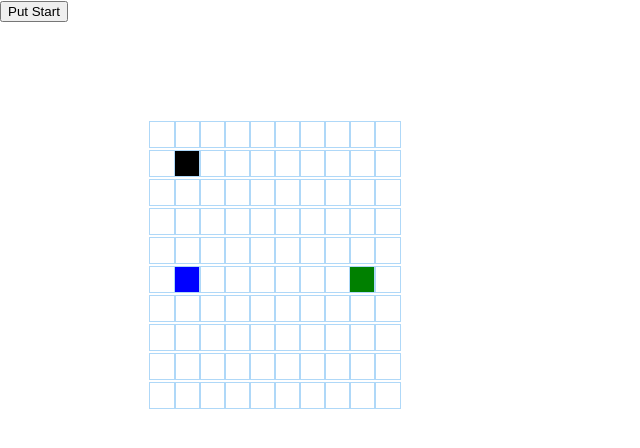
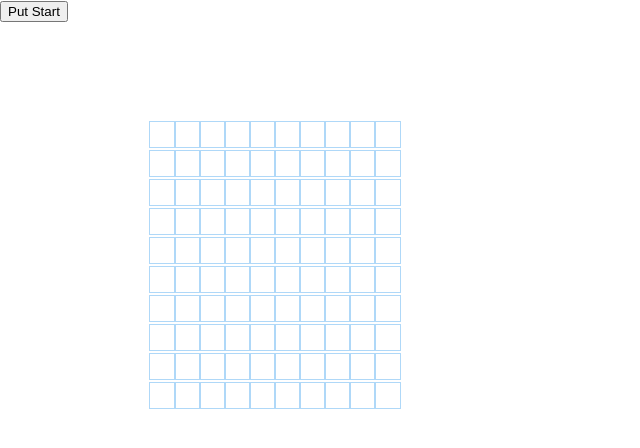
Before and after one commit to borsym/Algorithms-illustration, a React (Create React App) app in the folder algorithms/: page / in a window 1280 px wide. Shown: the top 448 px of the page, without its empty margins (0-640 px from the left). Built offline with nearby package versions, Linux system fonts and the light colour scheme.

Commit message:
upgrade the grid

```diff
--- a/algorithms/src/Algorithms/Algorithms.jsx
+++ b/algorithms/src/Algorithms/Algorithms.jsx
@@ -1,6 +1,14 @@
 import React, { Component } from "react";
 import "./Algorithms.css";
 import Node from "./Node";
+
+const ROWS_NUMBER = 10;
+const COLMS_NUMBER = 10;
+
+const NODE_START_X = 0;
+const NODE_START_Y = 0;
+const NODE_END_X = ROWS_NUMBER - 1;
+const NODE_END_Y = COLMS_NUMBER - 1;
 
 class Algorithms extends Component {
   state = {
@@ -9,25 +17,40 @@ class Algorithms extends Component {
 
   //miutan minden lerendelodik meghivodik automatikus a metodus a react altal
   //After all the elemnts of the page is rendered, this method is called
+  //componentDidMount() {
+  //  const grid = [];
+  //  for (let i = 0; i < ROWS_NUMBER; i++) {
+  //    const currentRow = [];
+  //    for (let j = 0; j < COLMS_NUMBER; j++) {
+  //      currentRow.push({ i, j });
+  //    }
+  //    grid.push(currentRow);
+  //  }
+  //
+  //  this.setState({ grid });
+  //}
   componentDidMount() {
-    // making the grid
-    const grid = [];
-    for (let i = 0; i < 10; i++) {
-      const currentRow = [];
-      for (let j = 0; j < 10; j++) {
-        currentRow.push({ i, j });
+    this.initializeGrid();
+  }
+
+  initializeGrid = () => {
+    const grid = new Array(COLMS_NUMBER);
+    for (let i = 0; i < COLMS_NUMBER; i++) {
+      grid[i] = new Array(ROWS_NUMBER);
+      for (let j = 0; j < ROWS_NUMBER; j++) {
+        grid[i][j] = new Spot(i, j);
       }
-      grid.push(currentRow);
     }
+    this.setState({ grid });
+  };
 
-    this.setState({ grid });
-  }
   Clicked() {
     console.log("put start");
   }
 
   render() {
     const { grid } = this.state;
+    console.log(grid);
     //console.log(grid);
     return (
       <div>
@@ -35,18 +58,20 @@ class Algorithms extends Component {
         <div className="grid">
           {grid.map((row, rowIndex) => {
             return (
-              // sajat key-el kell rendelkeznie a sornak és a soron belüli elemnek az azonosításhoz
               <div key={rowIndex}>
-                {row.map((node, nodeIndex) => (
-                  <Node
-                    key={nodeIndex}
-                    x={rowIndex}
-                    y={nodeIndex}
-                    wall={nodeIndex === 1 && rowIndex === 1}
-                    start={nodeIndex === 1 && rowIndex === 5}
-                    end={nodeIndex === 8 && rowIndex === 5}
-                  ></Node>
-                ))}
+                {row.map((node, nodeIndex) => {
+                  const { x, y, isWall, isStart, isEnd } = node;
+                  return (
+                    <Node
+                      key={nodeIndex}
+                      x={x}
+                      y={y}
+                      isWall={isWall}
+                      isStart={isStart}
+                      isEnd={isEnd}
+                    ></Node>
+                  );
+                })}
               </div>
             );
           })}
@@ -57,3 +82,11 @@ class Algorithms extends Component {
 }
 
 export default Algorithms;
+
+function Spot(i, j) {
+  this.x = i;
+  this.y = j;
+  this.isStart = this.x === NODE_START_X && this.y === NODE_START_Y;
+  this.isEnd = this.x === NODE_END_X && this.y === NODE_END_Y;
+  this.isWall = false;
+}
--- a/algorithms/src/Algorithms/Node.jsx
+++ b/algorithms/src/Algorithms/Node.jsx
@@ -9,11 +9,11 @@ class Node extends Component {
         "\n Y: " +
         this.props.y +
         "\n WALL: " +
-        this.props.wall +
+        this.props.isWall +
         "\n START: " +
-        this.props.start +
+        this.props.isStart +
         " \n END: " +
-        this.props.end
+        this.props.isEnd
     );
   }
 
@@ -25,10 +25,12 @@ class Node extends Component {
       : this.props.end
       ? "node-end"
       : "";
+
     return (
       <div
         className={`node ${extraClassName}`}
         onClick={() => this.PutWall()}
+        // onMouseDown={() => this.props.onMouseDown(this.props.x, this.props.y)}
       ></div>
     );
   }
```
Also changed, not shown: 1 other file (tests, documents, lock files or other folders).
